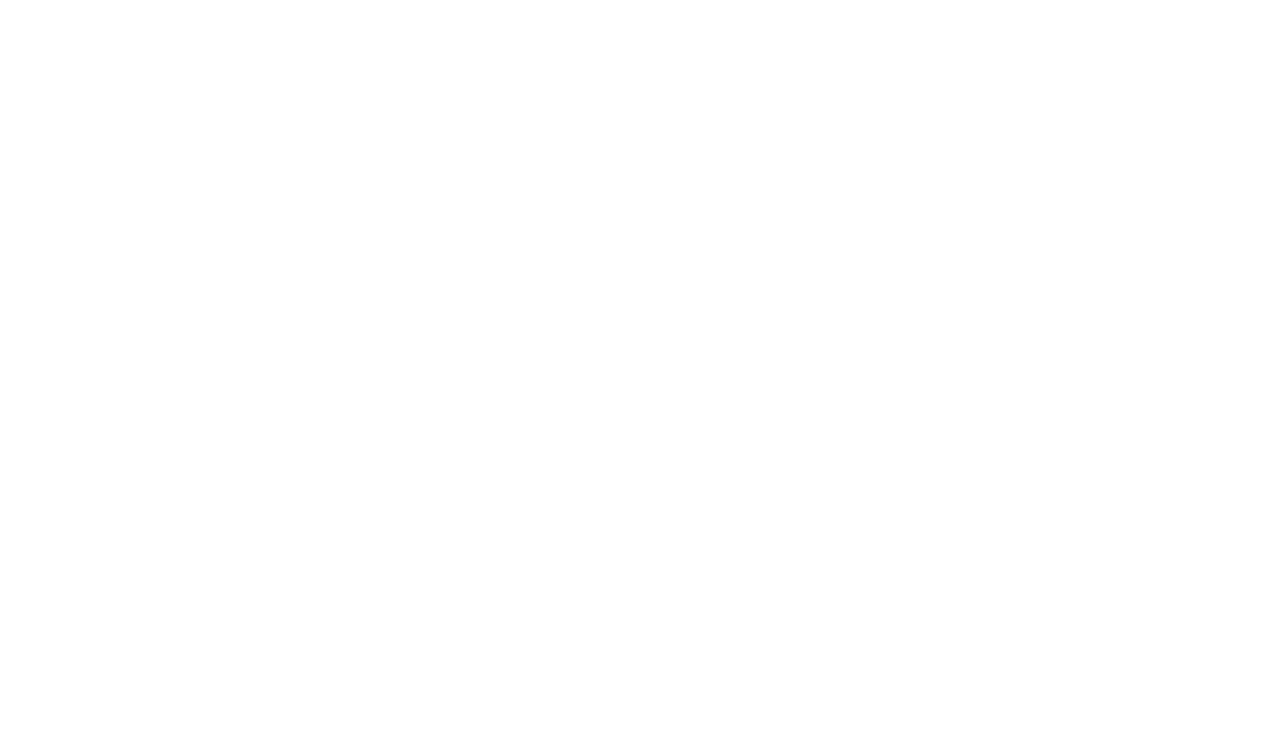
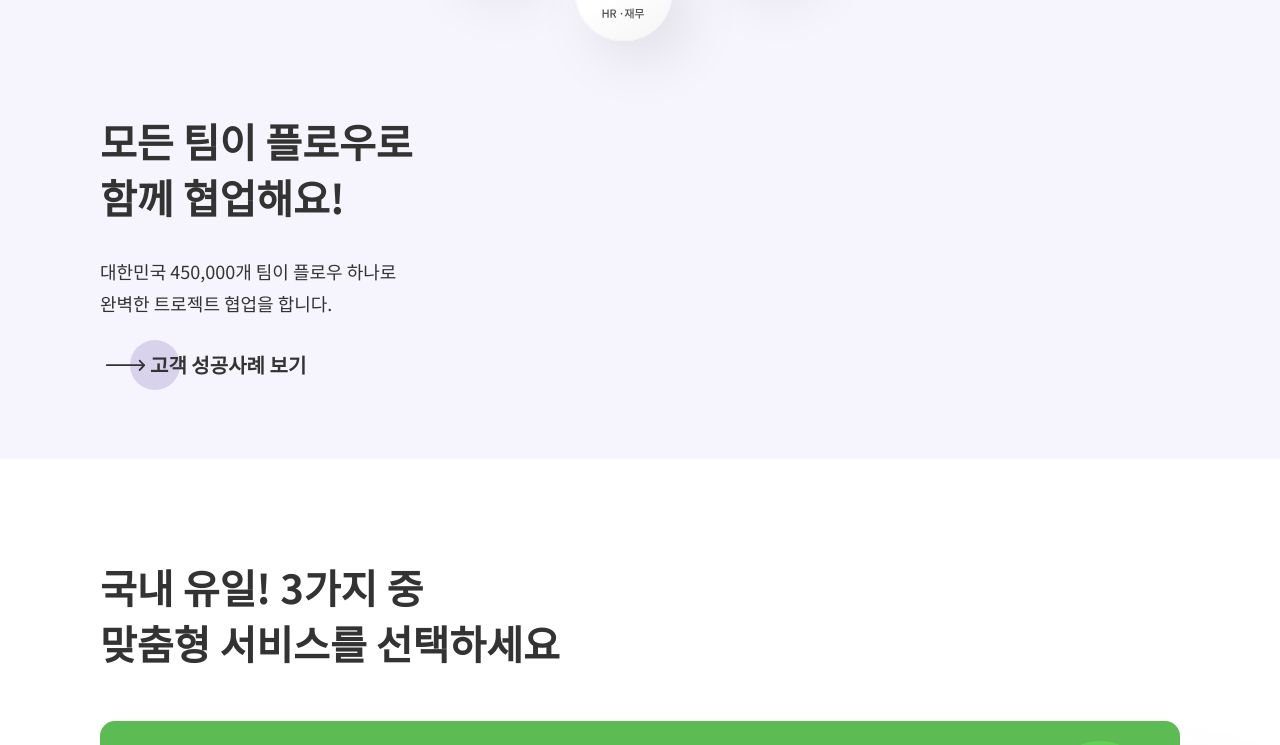
Before and after one commit to juunie-roh/flow-react-ts, a React (Create React App) app: page / in a window 1280 px wide. Shown: the part 3499-4244 px from the top of the page. Before the commit the page ends 3333 px from the top, so only its background shows below. Built offline with nearby package versions, Linux system fonts and the light colour scheme.

Commit message:
index fixed

```diff
--- a/src/index.tsx
+++ b/src/index.tsx
@@ -9,6 +9,8 @@
 import Footer from './components/Footer';
 import Functions from './components/sections/Functions';
 import Management from './components/sections/Management';
+import Example from './components/sections/Example';
+import Service from './components/sections/Service';
 
 const root = ReactDOM.createRoot(
   document.getElementById('root') as HTMLElement
@@ -22,6 +24,9 @@
       <Partner />
       <Functions />
       <Management />
+      <Example />
+      <Service />
+
       <Footer />
     </div>
   </React.StrictMode>
```
